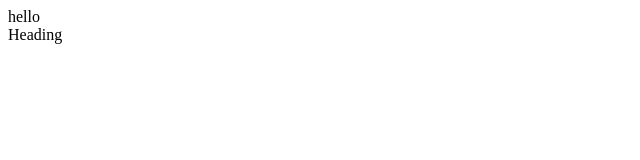
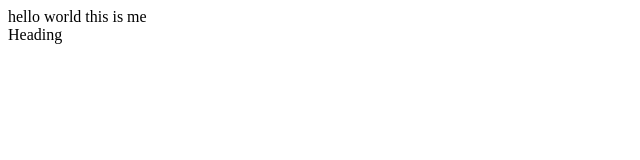
Before and after one commit to 123GAURAVTHADANI/8AugOffline, a plain HTML site: page index.html in a window 1280 px wide. Shown: the whole page, without its empty margins (0-640 px from the left). Drawn offline with Linux system fonts and the light colour scheme.

Commit message:
jakir has made a change

```diff
--- a/index.html
+++ b/index.html
@@ -7,7 +7,7 @@
     <link href="./index.css" rel="stylesheet" />
   </head>
   <body>
-hello
+hello world this is me
     <header>Heading</header>
   </body>
 </html>
```
